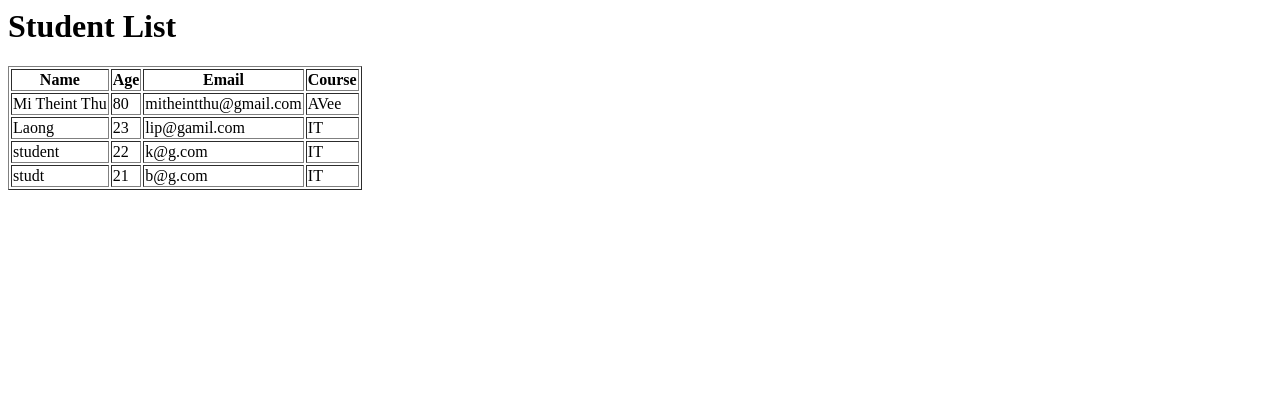
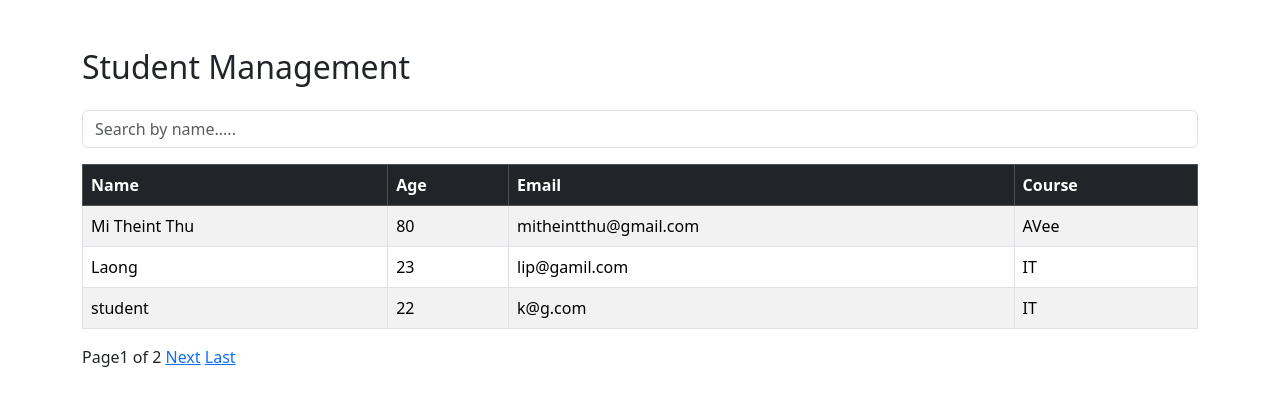
Before and after one commit to TalaMarn/Python-Web-Dev, a Django app: page / in a window 1280 px wide. Shown: the top 406 px of the page. Run offline with Django 5.2, Linux system fonts and the light colour scheme; data comes from the database, SQL or seed files in the repository; both versions use the stored data as it was after the commit.

Commit message:
modified:   week 7/myproject/db.sqlite3 	modified:   week 7/myproject/students/__pycache__/views.cpython-314.pyc 	modified:   week 7/myproject/students/templates/student.html 	modified:   week 7/myproject/students/views.py 	new file:   week 8/flow.py

```diff
--- a/week 7/myproject/students/templates/student.html
+++ b/week 7/myproject/students/templates/student.html
@@ -1,4 +1,4 @@
-<h1> Student List</h1>
+<!-- <h1> Student List</h1>
 
 <table border="1">
     <tr>
@@ -15,4 +15,49 @@
         <td>{{ student.course }}</td>
     </tr>
     {% endfor %}
-</table>
+</table> -->
+<!DOCTYPE html>
+<html lang="en">
+<head>
+    <title>Student Management</title>
+    <link href="https://cdn.jsdelivr.net/npm/bootstrap@5.3.2/dist/css/bootstrap.min.css" rel="stylesheet">
+</head>
+<body class="container mt-5">
+    <h2 class="mb-4">Student Management</h2>
+    <form method="Get" class="mb-3">
+        <input type="text" name="q" class="form-control" placeholder="Search by name....." >
+    </form>
+    <table class="table table-bordered table-striped">
+        <thead class="table-dark">
+            <tr>
+                <th>Name</th>
+                <th>Age</th>
+                <th>Email</th>
+                <th>Course</th>
+            </tr>
+        </thead>
+        <tbody>
+            {% for student in students %}
+            <tr>
+                <td>{{ student.name }}</td>
+                <td>{{ student.age }}</td>
+                <td>{{ student.email }}</td>
+                <td>{{ student.course }}</td>
+            </tr>
+            {% endfor %}
+        </tbody>
+    </table>
+    <div class="mt-3">
+        {% if students.has_previous %}
+        <a href="?page=1">First</a>
+        <a href="?page={{ students.previous_page_number }}">Previous</a>
+        {% endif %}
+        Page{{ students.number}} of {{students.paginator.num_pages}}
+
+        {% if students.has_next %}
+        <a href="?page={{ students.next_page_number }}">Next</a>
+        <a href="?page={{ students.paginator.num_pages}}">Last</a>
+        {% endif %}
+    </div>
+</body>
+</html>
--- a/week 7/myproject/students/views.py
+++ b/week 7/myproject/students/views.py
@@ -1,8 +1,16 @@
 from django.shortcuts import render
+from .models import Student
+from django.core.paginator import Paginator
 
 # Create your views here.
-from .models import Student
+def student_list(request):
+    query = request.GET.get('q')
+    if query:
+        students = Student.objects.filter(name__icontains=query)
+    else:
+        students = Student.objects.all()
 
-def student_list(request):
-    students = Student.objects.all()
+    paginator = Paginator(students, 3)
+    page_number = request.GET.get('page')
+    students = paginator.get_page(page_number)
     return render(request, 'student.html', {'students': students})
```
Also changed, not shown: week 8/flow.py (added, +16 -0 lines), week 7/myproject/db.sqlite3.
